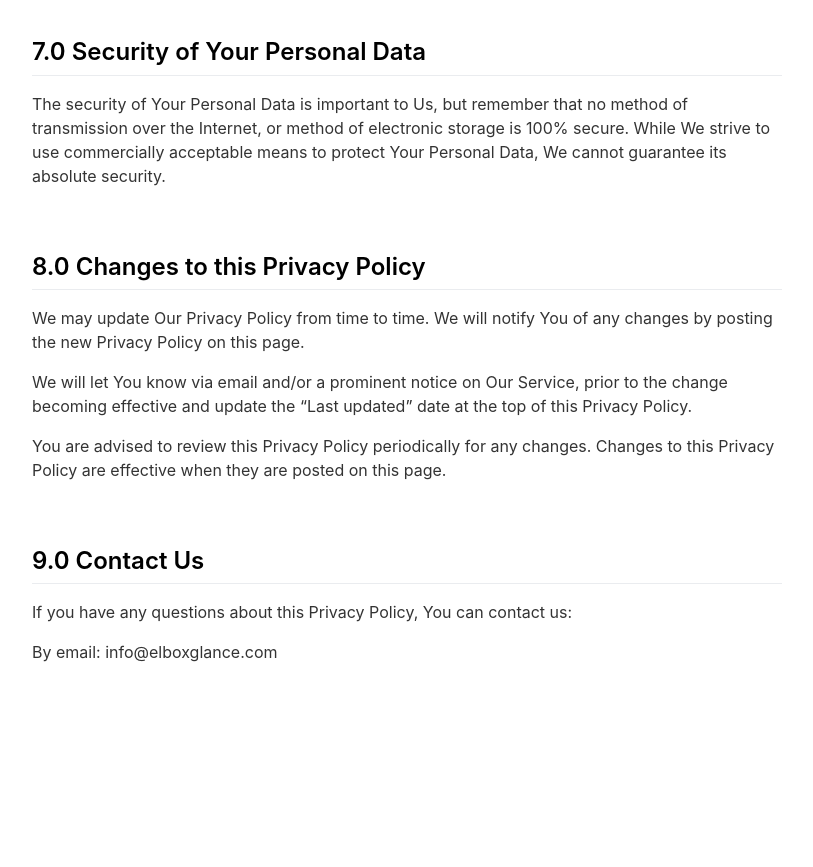
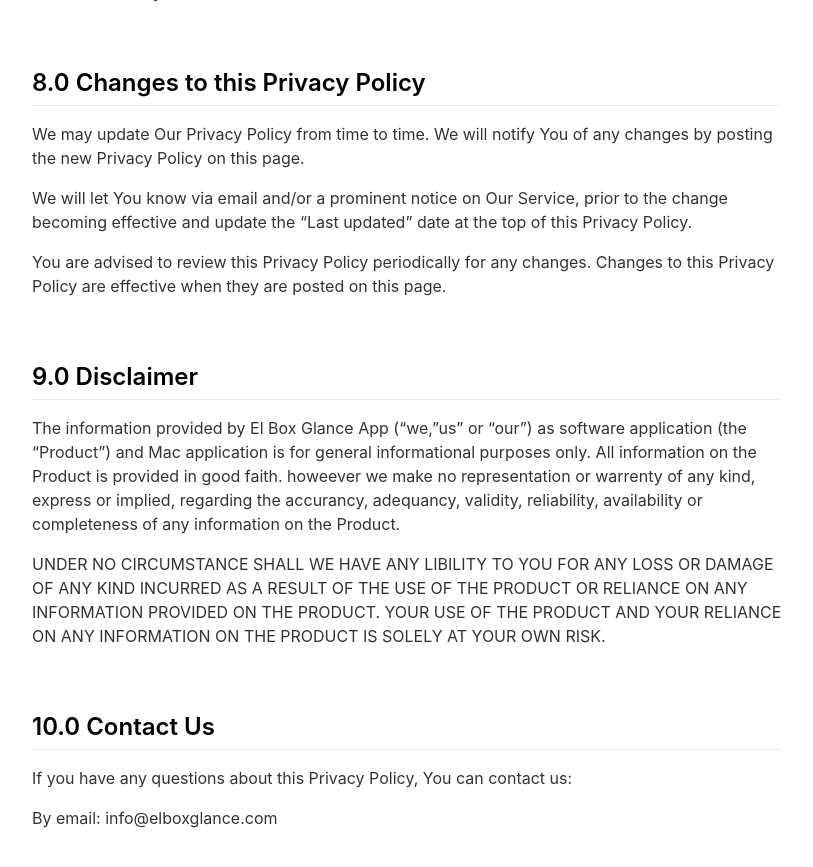
Before and after one commit to i3bit/ebg, a Jekyll site: the page built from _pages/privacypolicy.md, in a window 1280 px wide and 900 px high, scrolled down 4719 px. Shown: the top 867 px of the window, without its empty margins (233-1046 px from the left). Built offline with Jekyll 4.4.1, drawn with Linux system fonts in a browser that asks for light colours; nearby versions of some CDN libraries; before the commit the page ends 5453 px from its top, so only the background shows below that; some of the changed text lies outside the part shown.

Commit message:
Update privacypolicy.md

```diff
--- a/_pages/privacypolicy.md
+++ b/_pages/privacypolicy.md
@@ -142,7 +141,14 @@ You are advised to review this Privacy Policy periodically for any changes. Chan
 
 <br>
 
-## 9.0 Contact Us
+## 9.0 Disclaimer
+The information provided by El Box Glance App ("we,"us" or "our") as software application (the "Product") and Mac application is for general informational purposes only. All information on the Product is provided in good faith. howeever we make no representation or warrenty of any kind, express or implied, regarding the accurancy, adequancy, validity, reliability, availability or completeness of any information on the Product.
+
+UNDER NO CIRCUMSTANCE SHALL WE HAVE ANY LIBILITY TO YOU FOR ANY LOSS OR DAMAGE OF ANY KIND INCURRED AS A RESULT OF THE USE OF THE PRODUCT OR RELIANCE ON ANY INFORMATION PROVIDED ON THE PRODUCT. YOUR USE OF THE PRODUCT AND YOUR RELIANCE ON ANY INFORMATION ON THE PRODUCT IS SOLELY AT YOUR OWN RISK.
+
+<br>
+
+## 10.0 Contact Us
 If you have any questions about this Privacy Policy, You can contact us:
 
 By email: info@elboxglance.com
```
Also changed, not shown: other parts of _pages/privacypolicy.md (+1 -2 lines).
